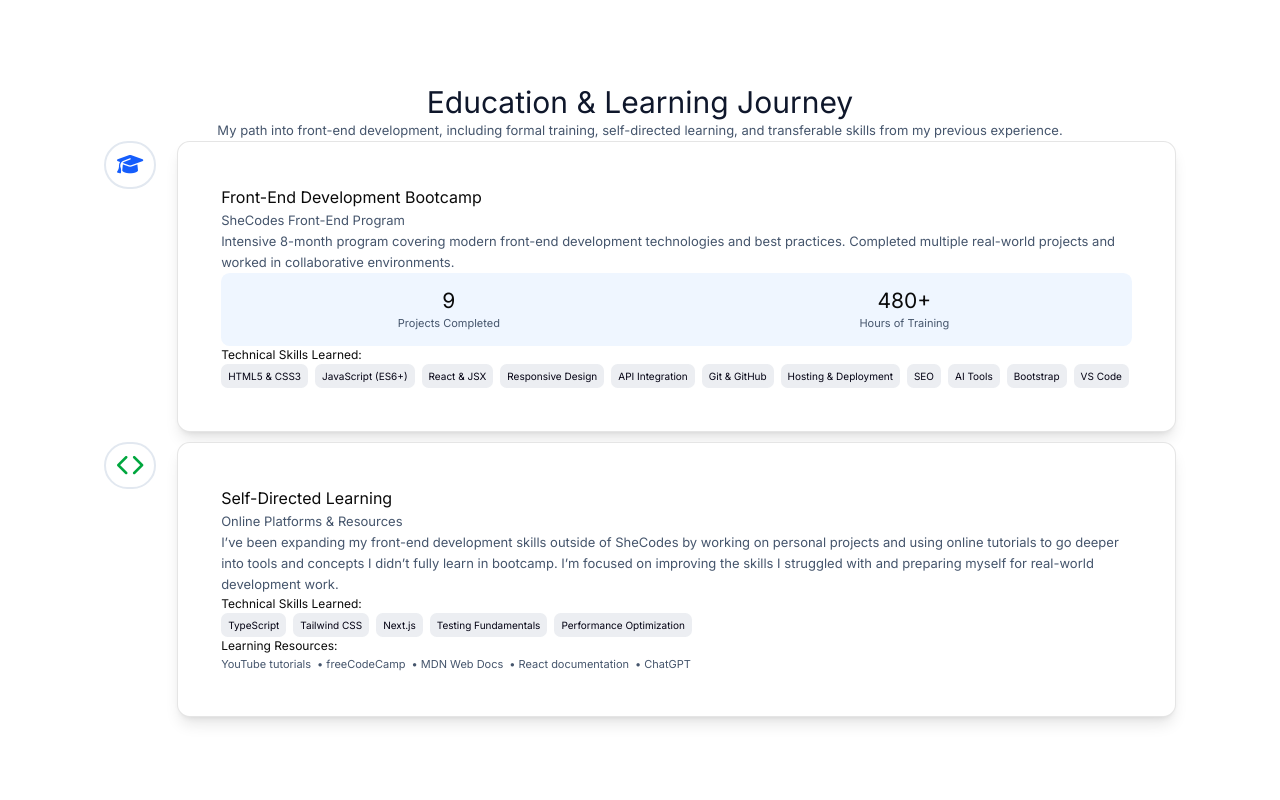
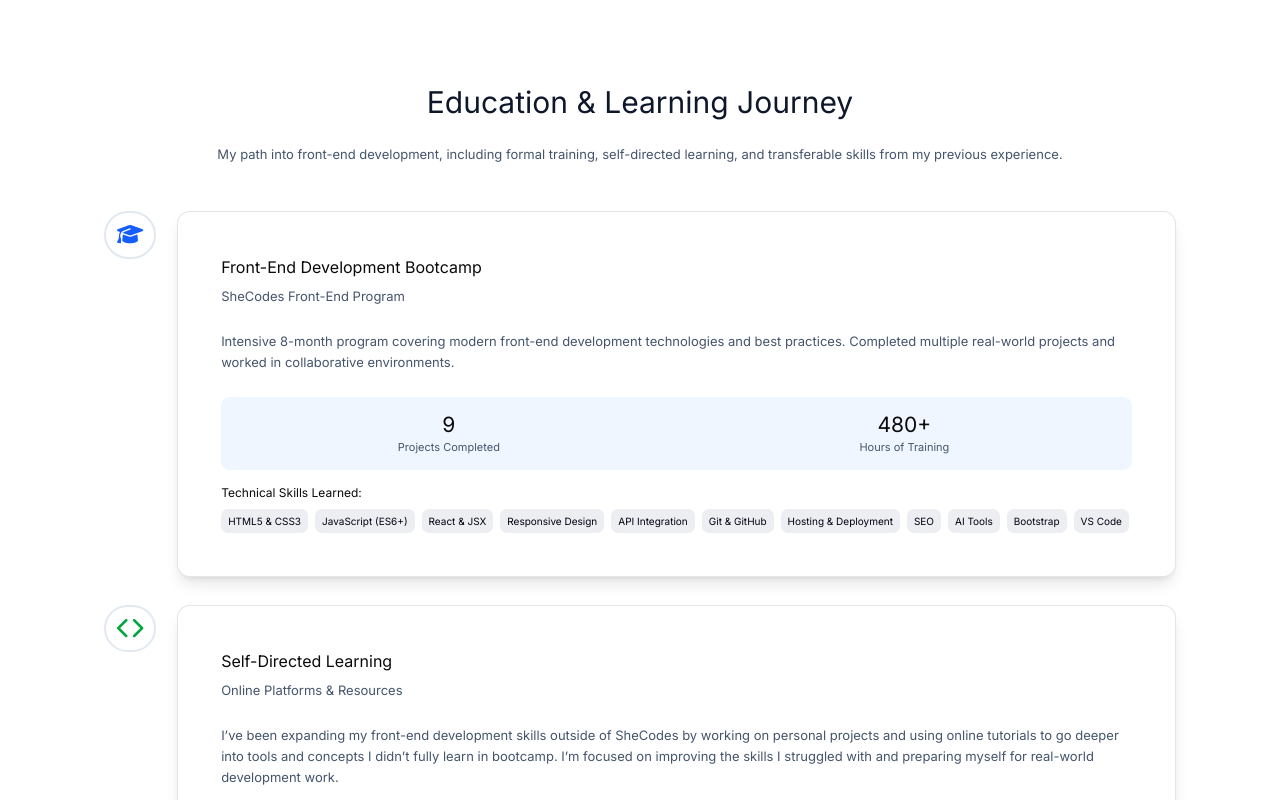
Before and after one commit to Mariii209/maritza-portfolio, a React (Create React App) app: page / in a window 1280 px wide. Shown: the part 4240-5040 px from the top of the page. Built offline with nearby package versions, Linux system fonts and the light colour scheme.

Commit message:
Adjust margins and gaps in Education.css
Updated various margin and gap values to improve spacing and layout consistency in the Education component styles.

```diff
--- a/src/Education.css
+++ b/src/Education.css
@@ -21,13 +21,14 @@
   font-style: normal;
   font-weight: 400;
   line-height: 21px;
+  margin: 24px 0 46px;
 }
 
 .Education .Education-learning-journey {
   display: flex;
   flex-direction: column;
   justify-content: space-between;
-  gap: 10px;
+  gap: 28px;
 }
 
 .Education .Education-learning-journey > section {
@@ -76,7 +77,6 @@
 
 .Education .Journey-container h5 {
   color: #0a0a0a;
-
   font-size: 16px;
   font-style: normal;
   font-weight: 400;
@@ -90,6 +90,7 @@
   font-style: normal;
   font-weight: 400;
   line-height: 21px;
+  margin: 6px 0 24px;
 }
 
 .Education .Stats {
@@ -129,6 +130,7 @@
   font-style: normal;
   font-weight: 400;
   line-height: 18px;
+  margin: 14px 0 7px;
 }
 
 .Education .Skills-learned ul {
@@ -157,6 +159,7 @@
   font-style: normal;
   font-weight: 400;
   line-height: 18px;
+  margin: 14px 0 7px;
 }
 
 .Education .Learning ul {
```
